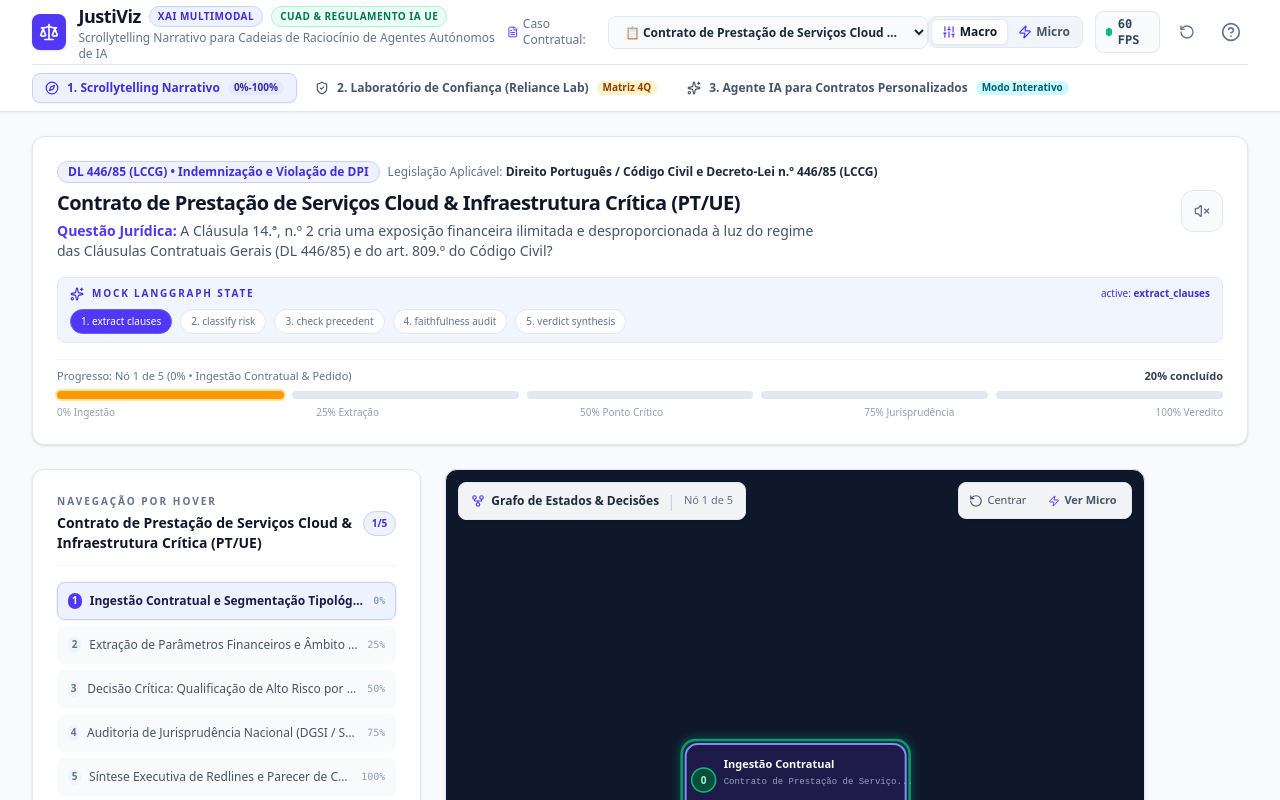
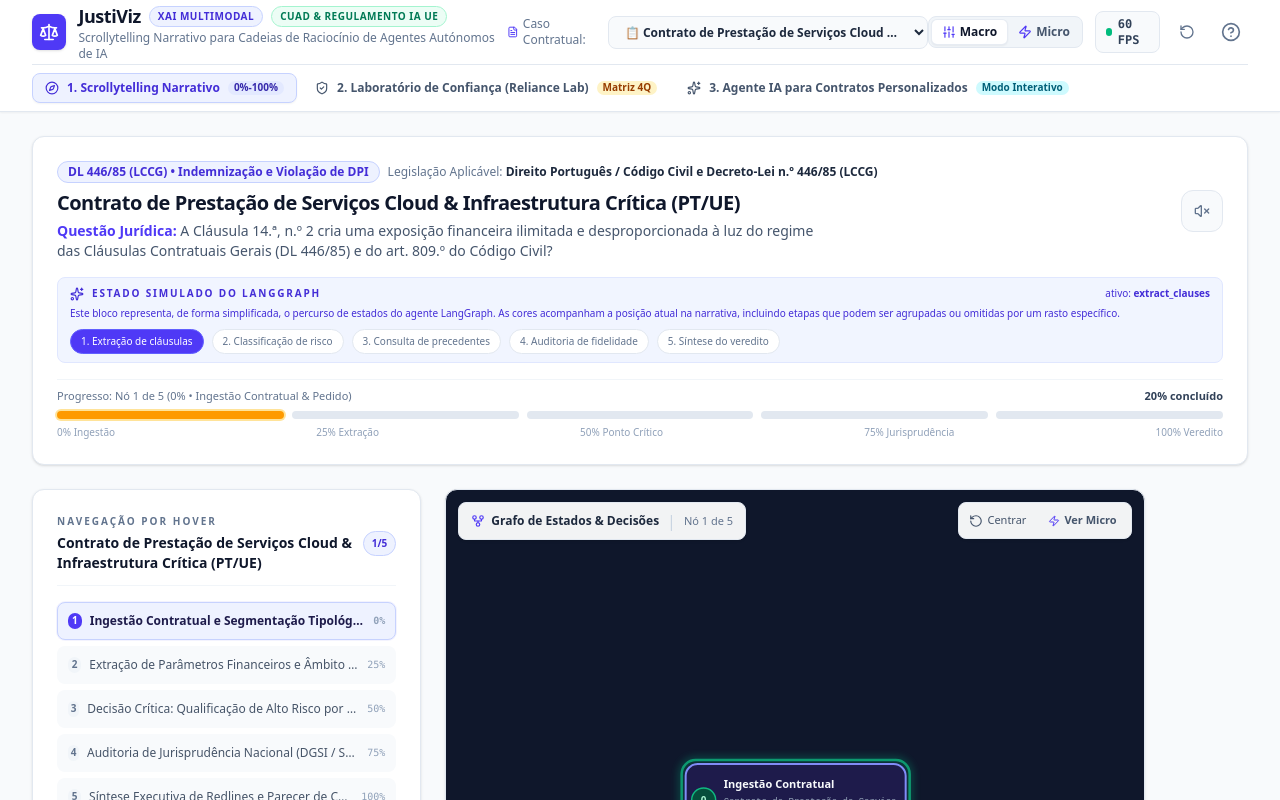
Before and after one commit to markelomc-a11y/JustiViz, a React (Vite) app: page / in a window 1280 px wide. Shown: the top 800 px of the page. Built offline with nearby package versions, Linux system fonts and the light colour scheme.

Commit message:
Update README

```diff
--- a/src/components/ScrollytellingView.tsx
+++ b/src/components/ScrollytellingView.tsx
@@ -58,7 +58,7 @@ export const ScrollytellingView: React.FC<ScrollytellingViewProps> = ({
   const wheelLockRef = useRef<number>(0);
   const clauseItems = Array.isArray(trace.clauses) ? trace.clauses : [];
   const graphStatePath = useMemo(
-    () => ['extract_clauses', 'classify_risk', 'check_precedent', 'faithfulness_audit', 'verdict_synthesis'],
+    () => ['Extração de cláusulas', 'Classificação de risco', 'Consulta de precedentes', 'Auditoria de fidelidade', 'Síntese do veredito'],
     []
   );
 
@@ -347,16 +347,19 @@ export const ScrollytellingView: React.FC<ScrollytellingViewProps> = ({
           <div className="flex items-center justify-between gap-3">
             <div className="flex items-center gap-2 text-[10px] font-bold uppercase tracking-[0.18em] text-indigo-700">
               <Sparkles className="w-3.5 h-3.5" />
-              <span>Mock LangGraph state</span>
+              <span>Estado simulado do LangGraph</span>
             </div>
             <span className="text-[10px] text-indigo-700">
-              active: <strong>{activeStep?.node_name || 'extract_clauses'}</strong>
+              ativo: <strong>{activeStep?.node_name || 'extract_clauses'}</strong>
             </span>
           </div>
+          <p className="mt-1 text-[10px] leading-relaxed text-indigo-700">
+            Este bloco representa, de forma simplificada, o percurso de estados do agente LangGraph. As cores acompanham a posição atual na narrativa, incluindo etapas que podem ser agrupadas ou omitidas por um rasto específico.
+          </p>
           <div className="mt-2 flex flex-wrap gap-2">
             {graphStatePath.map((stateName, idx) => {
-              const isActive = stateName === activeStep?.node_name;
-              const isPast = !!activeStep && graphStatePath.indexOf(activeStep.node_name) > idx;
+              const isActive = idx === currentStepIndex;
+              const isPast = idx < currentStepIndex;
 
               return (
                 <span
@@ -369,7 +372,7 @@ export const ScrollytellingView: React.FC<ScrollytellingViewProps> = ({
                       : 'border-slate-200 bg-white text-slate-500'
                   }`}
                 >
-                  {idx + 1}. {stateName.replace(/_/g, ' ')}
+                  {idx + 1}. {stateName}
                 </span>
               );
             })}
@@ -642,10 +645,10 @@ export const ScrollytellingView: React.FC<ScrollytellingViewProps> = ({
             </div>
             <div className="flex items-center gap-2">
               <span className="px-3 py-1 rounded-full text-xs font-bold bg-amber-50 text-amber-700 border border-amber-200">
-                Regulamento IA UE: {trace.final_verdict.eu_ai_act_risk_tier}
+                Regulamento IA UE: {activeClauseTrace.final_verdict.eu_ai_act_risk_tier}
               </span>
               <span className="px-3 py-1 rounded-full text-xs font-bold bg-indigo-50 text-indigo-700 border border-indigo-200">
-                Índice de Risco: {trace.final_verdict.risk_score}/100
+                Índice de Risco: {activeClauseTrace.final_verdict.risk_score}/100
               </span>
             </div>
           </div>
@@ -656,10 +659,10 @@ export const ScrollytellingView: React.FC<ScrollytellingViewProps> = ({
                 Classificação Executiva
               </h3>
               <p className="text-sm font-semibold text-slate-900">
-                {trace.final_verdict.classification}
+                {activeClauseTrace.final_verdict.classification}
               </p>
               <p className="text-xs text-slate-600 leading-relaxed">
-                {trace.final_verdict.summary}
+                {activeClauseTrace.final_verdict.summary}
               </p>
             </div>
 
@@ -668,7 +671,7 @@ export const ScrollytellingView: React.FC<ScrollytellingViewProps> = ({
                 Ações de Revisão Recomendadas
               </h3>
               <ul className="space-y-1.5 text-xs text-slate-700">
-                {trace.final_verdict.recommended_clauses.map((clause, idx) => (
+                {activeClauseTrace.final_verdict.recommended_clauses.map((clause, idx) => (
                   <li key={idx} className="flex items-start gap-1.5">
                     <span className="text-emerald-600 font-bold">✓</span>
                     <span>{clause}</span>
```
Also changed, not shown: 1 other file (tests, documents, lock files or other folders).
